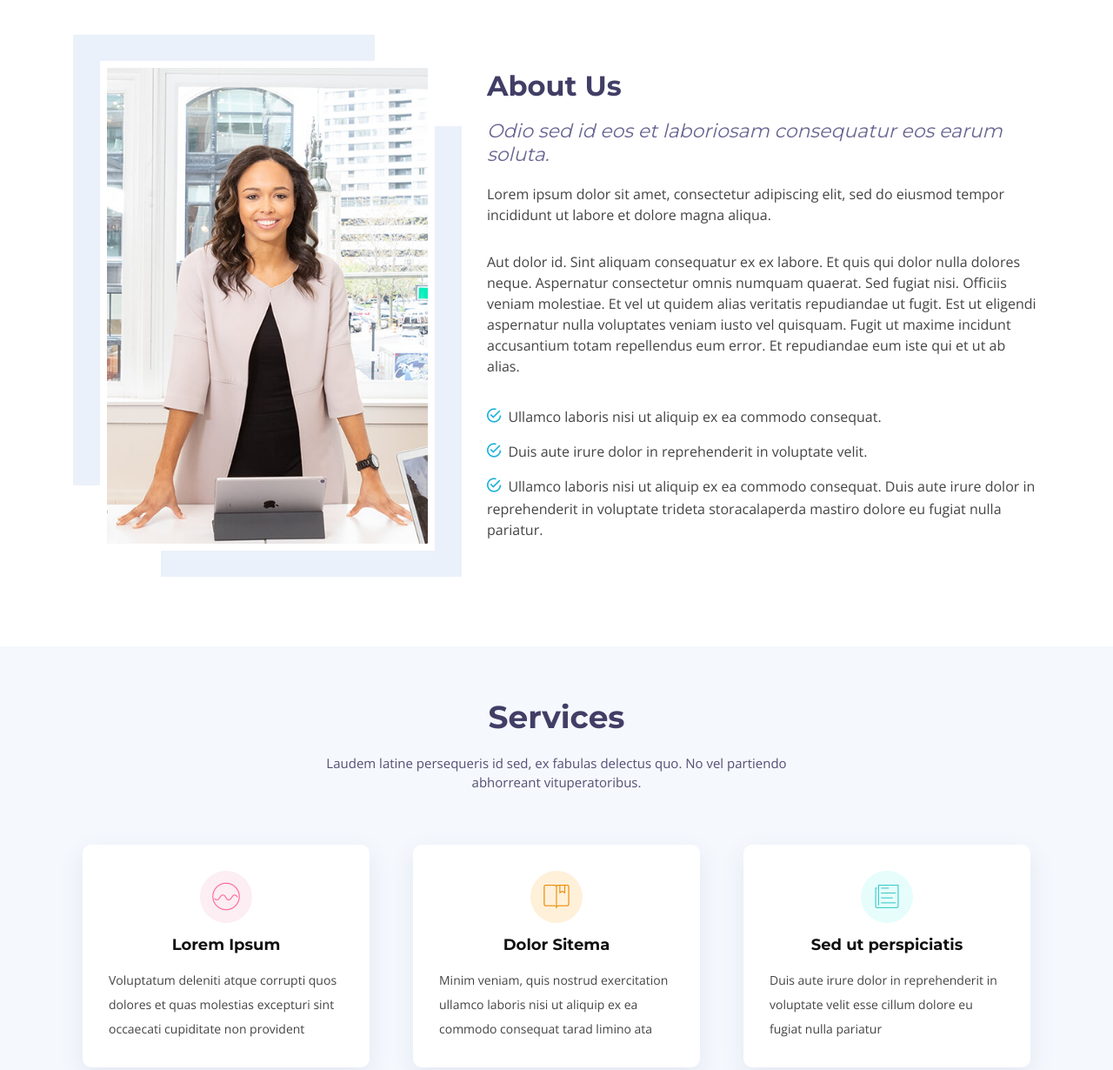
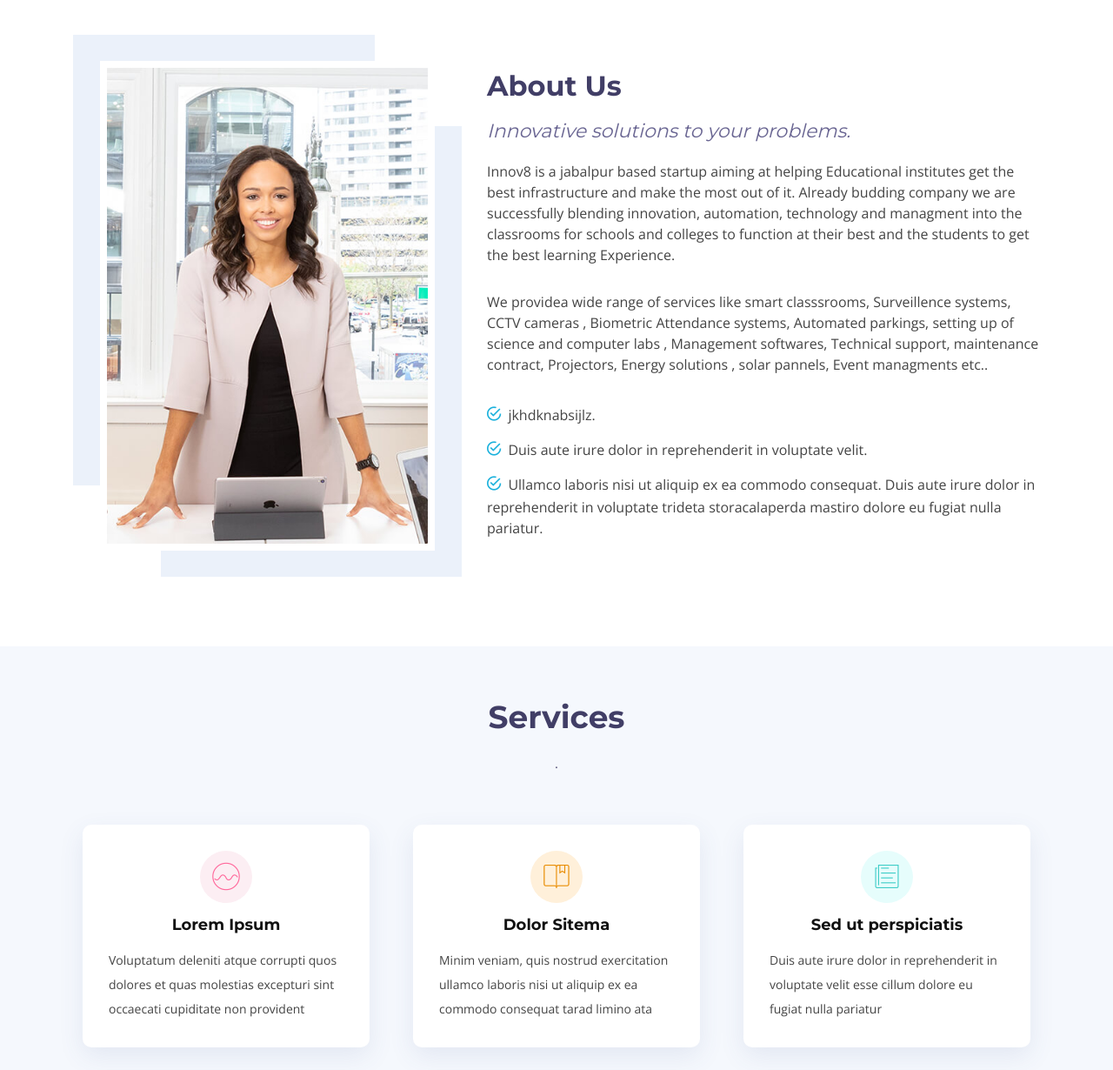
Before and after one commit to ShubhamSinghThakur2907/Innov8_Educational_Solutions.github.io, a plain HTML site: page index.html in a window 1280 px wide. Shown: the part 840-2070 px from the top of the page at 87% size. Drawn offline with nearby package versions, Linux system fonts and the light colour scheme; files whose address does not match are found by name.

Commit message:
Update index.html

```diff
--- a/index.html
+++ b/index.html
@@ -2,7 +2,7 @@
 <html lang="en">
 <head>
   <meta charset="utf-8">
-  <title>Rapid Bootstrap Template</title>
+  <title>Innov8-Group</title>
   <meta content="width=device-width, initial-scale=1.0" name="viewport">
   <meta content="" name="keywords">
   <meta content="" name="description">
@@ -27,18 +27,12 @@
   <!-- Main Stylesheet File -->
   <link href="css/style.css" rel="stylesheet">
 
-  <!-- =======================================================
-    Theme Name: Rapid
-    Theme URL: https://bootstrapmade.com/rapid-multipurpose-bootstrap-business-template/
-    Author: BootstrapMade.com
-    License: https://bootstrapmade.com/license/
-  ======================================================= -->
+
 </head>
 
 <body>
-  <!--==========================
-  Header
-  ============================-->
+
+
   <header id="header">
 
     <div id="topbar">
@@ -56,7 +50,7 @@
 
       <div class="logo float-left">
         <!-- Uncomment below if you prefer to use an image logo -->
-        <h1 class="text-light"><a href="#intro" class="scrollto"><span>Rapid</span></a></h1>
+        <h1 class="text-light"><a href="#intro" class="scrollto"><span>Innov8</span></a></h1>
         <!-- <a href="#header" class="scrollto"><img src="img/logo.png" alt="" class="img-fluid"></a> -->
       </div>
 
@@ -98,7 +92,7 @@
     <div class="container d-flex h-100">
       <div class="row justify-content-center align-self-center">
         <div class="col-md-6 intro-info order-md-first order-last">
-          <h2>Rapid Solutions<br>for Your <span>Business!</span></h2>
+          <h2>Innovative Solutions<br>for Your <span>Problems!</span></h2>
           <div>
             <a href="#about" class="btn-get-started scrollto">Get Started</a>
           </div>
@@ -131,11 +125,14 @@
           <div class="col-lg-7 col-md-6">
             <div class="about-content">
               <h2>About Us</h2>
-              <h3>Odio sed id eos et laboriosam consequatur eos earum soluta.</h3>
-              <p>Lorem ipsum dolor sit amet, consectetur adipiscing elit, sed do eiusmod tempor incididunt ut labore et dolore magna aliqua.</p>
-              <p>Aut dolor id. Sint aliquam consequatur ex ex labore. Et quis qui dolor nulla dolores neque. Aspernatur consectetur omnis numquam quaerat. Sed fugiat nisi. Officiis veniam molestiae. Et vel ut quidem alias veritatis repudiandae ut fugit. Est ut eligendi aspernatur nulla voluptates veniam iusto vel quisquam. Fugit ut maxime incidunt accusantium totam repellendus eum error. Et repudiandae eum iste qui et ut ab alias.</p>
+              <h3>Innovative solutions to your problems.</h3>
+              <p>Innov8 is a jabalpur based startup aiming at helping Educational institutes get the best infrastructure and make the most out of it.
+Already budding company we are successfully blending innovation, automation, technology and managment into the classrooms for schools and colleges to function at their best
+and the students to get the best learning Experience.</p>
+              <p>We providea wide range of services like  smart classsrooms, Surveillence systems, CCTV cameras , Biometric Attendance systems, Automated parkings, setting up of science and computer labs ,
+Management softwares, Technical support, maintenance contract, Projectors, Energy solutions , solar pannels, Event managments etc..</p>
               <ul>
-                <li><i class="ion-android-checkmark-circle"></i> Ullamco laboris nisi ut aliquip ex ea commodo consequat.</li>
+                <li><i class="ion-android-checkmark-circle"></i> jkhdknabsijlz.</li>
                 <li><i class="ion-android-checkmark-circle"></i> Duis aute irure dolor in reprehenderit in voluptate velit.</li>
                 <li><i class="ion-android-checkmark-circle"></i> Ullamco laboris nisi ut aliquip ex ea commodo consequat. Duis aute irure dolor in reprehenderit in voluptate trideta storacalaperda mastiro dolore eu fugiat nulla pariatur.</li>
               </ul>
@@ -155,7 +152,7 @@
 
         <header class="section-header">
           <h3>Services</h3>
-          <p>Laudem latine persequeris id sed, ex fabulas delectus quo. No vel partiendo abhorreant vituperatoribus.</p>
+          <p>.</p>
         </header>
 
         <div class="row">
```
